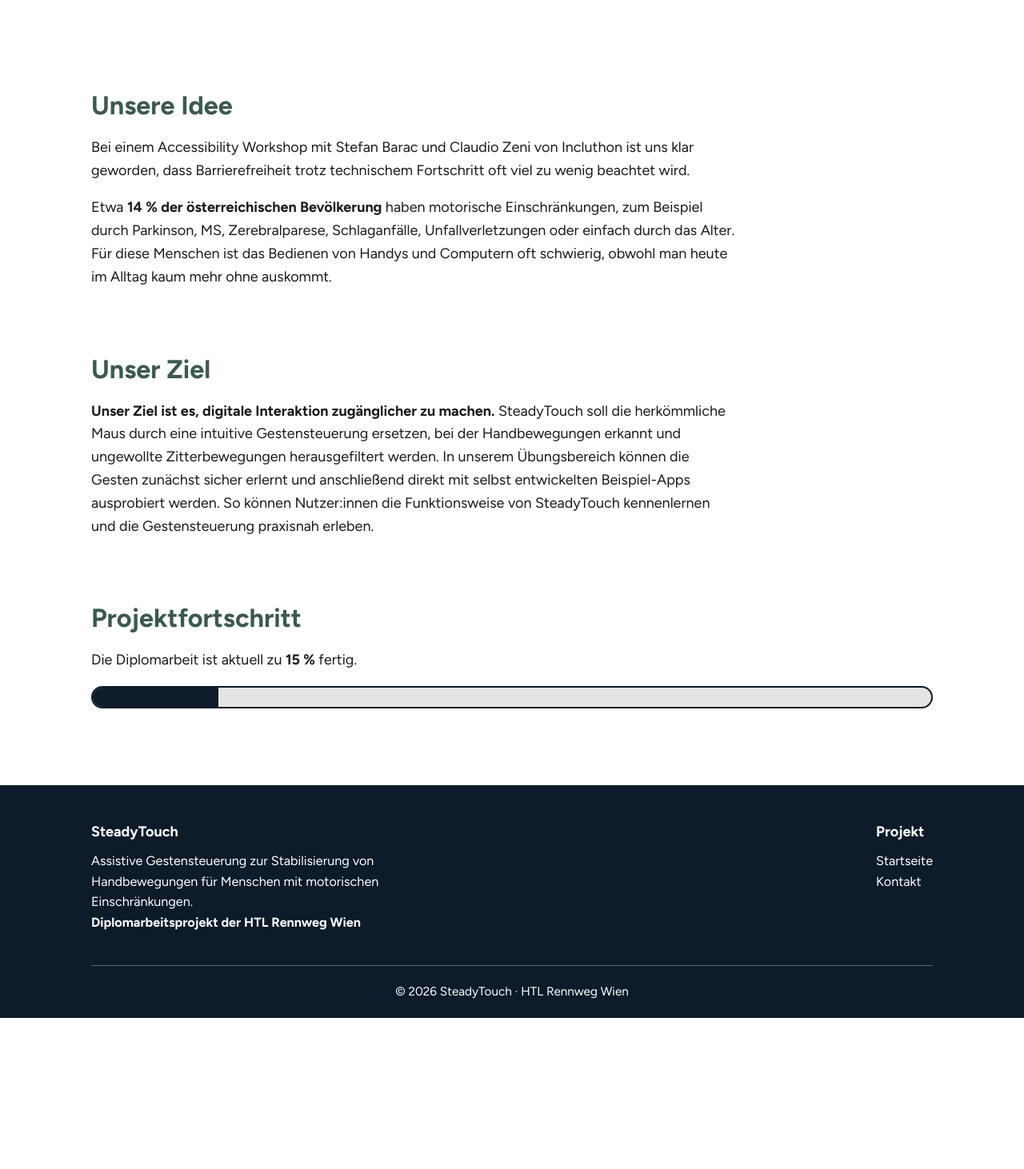
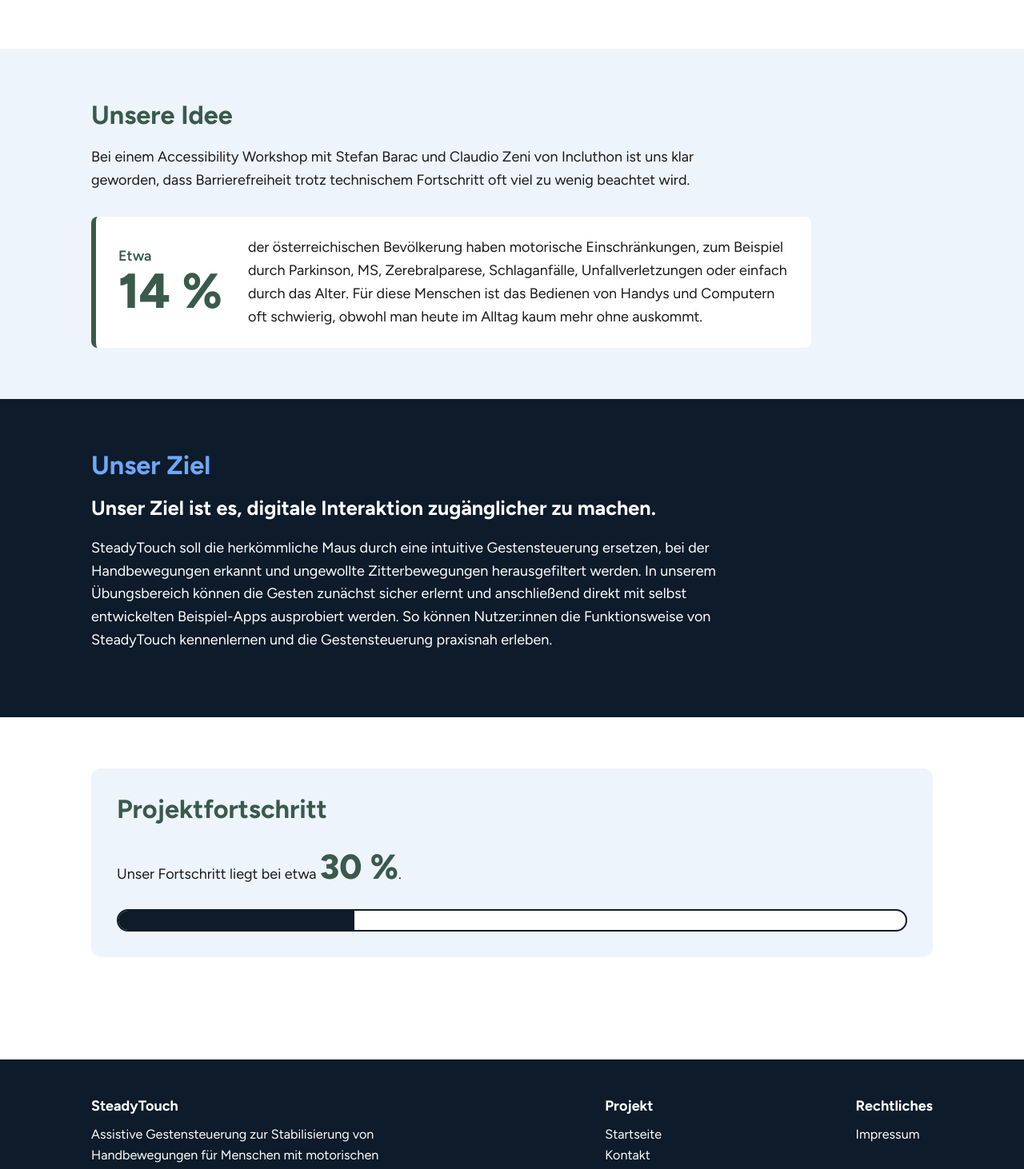
Before and after one commit to htl3r-2142/SteadyTouchWebsite, a Vue app: page / in a window 1280 px wide. Shown: the part 620-2082 px from the top of the page at 80% size. Before the commit the page ends 1893 px from the top, so only its background shows below. Built offline with nearby package versions, Linux system fonts and the light colour scheme.

Commit message:
CSS verbessert

```diff
--- a/index.html
+++ b/index.html
@@ -6,9 +6,6 @@
     <meta name="viewport" content="width=device-width, initial-scale=1.0" />
     <meta name="description" content="SteadyTouch - Gestensteuerung mit Zitterfilter für Menschen mit motorischen Einschränkungen. Diplomarbeit HTL Rennweg." />
     <title>SteadyTouch</title>
-    <link rel="preconnect" href="https://fonts.googleapis.com" />
-    <link rel="preconnect" href="https://fonts.gstatic.com" crossorigin />
-    <link href="https://fonts.googleapis.com/css2?family=Figtree:wght@400;600;700;800&display=swap" rel="stylesheet" />
   </head>
   <body>
     <div id="app"></div>
--- a/package.json
+++ b/package.json
@@ -9,6 +9,7 @@
     "preview": "vite preview"
   },
   "dependencies": {
+    "@fontsource/figtree": "^5.3.0",
     "vue": "^3.5.42",
     "vue-router": "^4.6.4"
   },
--- a/src/components/Footer.vue
+++ b/src/components/Footer.vue
@@ -18,6 +18,13 @@
         <ul>
           <li><RouterLink to="/">Startseite</RouterLink></li>
           <li><RouterLink to="/kontakt">Kontakt</RouterLink></li>
+        </ul>
+      </nav>
+
+      <nav aria-label="Rechtliches">
+        <h2>Rechtliches</h2>
+        <ul>
+          <li><RouterLink to="/impressum">Impressum</RouterLink></li>
         </ul>
       </nav>
     </div>
--- /dev/null
+++ b/src/data/team.js
@@ -0,0 +1,25 @@
+// Teamdaten, werden auf der Kontaktseite und im Impressum verwendet
+import fotoMichaela from '../assets/team/michaela.jpg'
+import fotoFabian from '../assets/team/fabian.jpg'
+import fotoAlessandro from '../assets/team/alessandro.jpg'
+
+export const team = [
+  {
+    name: 'Michaela Giffinger',
+    rollen: ['Projektleiterin', 'Scrum-Master', 'Design / UX'],
+    email: 'michaela.giffinger@htl.rennweg.at',
+    bild: fotoMichaela
+  },
+  {
+    name: 'Fabian Lielacher',
+    rollen: ['Projektleiter Stv.', 'Product-Owner', 'Frontend'],
+    email: 'fabian.lielacher@htl.rennweg.at',
+    bild: fotoFabian
+  },
+  {
+    name: 'Alessandro Tervit',
+    rollen: ['Mitarbeiter', 'Backend'],
+    email: 'alessandro.tervit@htl.rennweg.at',
+    bild: fotoAlessandro
+  }
+]
--- a/src/router/index.js
+++ b/src/router/index.js
@@ -1,10 +1,12 @@
 import { createRouter, createWebHistory } from 'vue-router'
 import Startseite from '../views/Startseite.vue'
 import Kontakt from '../views/Kontakt.vue'
+import Impressum from '../views/Impressum.vue'
 
 const routes = [
   { path: '/', name: 'startseite', component: Startseite, meta: { title: 'Startseite' } },
-  { path: '/kontakt', name: 'kontakt', component: Kontakt, meta: { title: 'Kontakt' } }
+  { path: '/kontakt', name: 'kontakt', component: Kontakt, meta: { title: 'Kontakt' } },
+  { path: '/impressum', name: 'impressum', component: Impressum, meta: { title: 'Impressum' } }
 ]
 
 const router = createRouter({
--- a/src/style.css
+++ b/src/style.css
@@ -5,6 +5,7 @@
   --text: #1a1a1a;
   --text-hell: #4a4a4a;
   --grau: #e4e4e4;
+  --blau-hintergrund: #eef4fc;
   --weiss: #ffffff;
 
   font-family: 'Figtree', Arial, sans-serif;
--- /dev/null
+++ b/src/views/Impressum.vue
@@ -0,0 +1,91 @@
+<script setup>
+import { team } from '../data/team.js'
+</script>
+
+<template>
+  <section class="container impressum" aria-labelledby="impressum-titel">
+    <h1 id="impressum-titel">Impressum</h1>
+    <p>Offenlegung gemäß § 25 Mediengesetz</p>
+
+    <h2>Medieninhaber und Herausgeber</h2>
+    <ul>
+      <li v-for="person in team" :key="person.name">{{ person.name }}</li>
+    </ul>
+    <!-- Wohnort vom Medieninhaber, reicht als Ort (keine genaue Adresse nötig) -->
+    <p>Wohnort: Wien, Österreich</p>
+
+    <h2>Kontakt</h2>
+    <ul>
+      <li v-for="person in team" :key="person.email">
+        <a :href="'mailto:' + person.email">{{ person.email }}</a>
+      </li>
+    </ul>
+
+    <h2>Grundlegende Richtung</h2>
+    <p>
+      Diese Website stellt das Diplomarbeitsprojekt SteadyTouch vor. Sie informiert über die Idee,
+      das Ziel und den Fortschritt des Projekts. Die Website ist nicht kommerziell.
+    </p>
+
+    <h2>Projekt</h2>
+    <p>
+      SteadyTouch ist eine Diplomarbeit an der Höheren Technischen Lehranstalt (HTL) Rennweg in
+      Wien.
+    </p>
+
+    <h2>Urheberrecht</h2>
+    <p>
+      Die Texte und das Logo auf dieser Website wurden von uns erstellt. Eine Verwendung ist nur
+      nach Rücksprache mit uns erlaubt.
+    </p>
+  </section>
+</template>
+
+<style scoped>
+.impressum {
+  padding-top: 64px;
+  padding-bottom: 32px;
+}
+
+h1 {
+  color: var(--gruen);
+  font-size: 2.6rem;
+  font-weight: 800;
+  margin: 0 0 8px;
+}
+
+h2 {
+  color: var(--gruen);
+  font-size: 1.3rem;
+  margin: 40px 0 8px;
+}
+
+p {
+  margin: 0 0 8px;
+  max-width: 70ch;
+}
+
+ul {
+  list-style: none;
+  margin: 0 0 8px;
+  padding: 0;
+}
+
+a {
+  overflow-wrap: anywhere;
+}
+
+a:hover {
+  color: var(--gruen);
+}
+
+@media (max-width: 800px) {
+  .impressum {
+    padding-top: 40px;
+  }
+
+  h1 {
+    font-size: 2.2rem;
+  }
+}
+</style>
--- a/src/views/Startseite.vue
+++ b/src/views/Startseite.vue
@@ -2,12 +2,13 @@
 import trackingHand from '../assets/tracking_hand.png'
 
 // Fortschritt der Diplomarbeit in Prozent - hier einfach anpassen
-const fortschritt = 15
+const fortschritt = 30
 </script>
 
 <template>
   <!-- Hero Bereich -->
-  <section class="hero container" aria-labelledby="titel">
+  <section class="hero" aria-labelledby="titel">
+    <div class="container hero-inhalt">
       <div class="hero-text">
         <h1 id="titel">SteadyTouch</h1>
         <p class="slogan">
@@ -27,42 +28,55 @@
         width="1254"
         height="1254"
       />
+    </div>
   </section>
 
-  <!-- Idee -->
-  <section class="abschnitt container" aria-labelledby="idee">
+  <!-- Idee  -->
+  <section class="abschnitt abschnitt-hell" aria-labelledby="idee">
+    <div class="container">
       <h2 id="idee">Unsere Idee</h2>
       <p>
         Bei einem Accessibility Workshop mit Stefan Barac und Claudio Zeni von Incluthon ist uns
         klar geworden, dass Barrierefreiheit trotz technischem Fortschritt oft viel zu wenig
         beachtet wird.
       </p>
-    <p>
-      Etwa <strong>14&nbsp;% der österreichischen Bevölkerung</strong> haben motorische
-      Einschränkungen, zum Beispiel durch Parkinson, MS, Zerebralparese, Schlaganfälle,
-      Unfallverletzungen oder einfach durch das Alter. Für diese Menschen ist das Bedienen von
-      Handys und Computern oft schwierig, obwohl man heute im Alltag kaum mehr ohne auskommt.
+
+      <!-- große Zahl links, Text rechts. Wird trotzdem als ein Satz vorgelesen -->
+      <p class="statistik">
+        <span class="zahl"><span class="zahl-klein">Etwa</span> 14&nbsp;%</span>
+        <span class="zahl-text">
+          der österreichischen Bevölkerung haben motorische Einschränkungen, zum Beispiel durch
+          Parkinson, MS, Zerebralparese, Schlaganfälle, Unfallverletzungen oder einfach durch das
+          Alter. Für diese Menschen ist das Bedienen von Handys und Computern oft schwierig, obwohl
+          man heute im Alltag kaum mehr ohne auskommt.
+        </span>
       </p>
+    </div>
   </section>
 
-  <!-- Ziel -->
-  <section class="abschnitt container" aria-labelledby="ziel">
+  <!-- Ziel  -->
+  <section class="abschnitt abschnitt-dunkel" aria-labelledby="ziel">
+    <div class="container">
       <h2 id="ziel">Unser Ziel</h2>
+      <p class="ziel-satz">Unser Ziel ist es, digitale Interaktion zugänglicher zu machen.</p>
       <p>
-      <strong>Unser Ziel ist es, digitale Interaktion zugänglicher zu machen.</strong>
         SteadyTouch soll die herkömmliche Maus durch eine intuitive Gestensteuerung ersetzen, bei
         der Handbewegungen erkannt und ungewollte Zitterbewegungen herausgefiltert werden. In
         unserem Übungsbereich können die Gesten zunächst sicher erlernt und anschließend direkt mit
         selbst entwickelten Beispiel-Apps ausprobiert werden. So können Nutzer:innen die
         Funktionsweise von SteadyTouch kennenlernen und die Gestensteuerung praxisnah erleben.
       </p>
+    </div>
   </section>
 
   <!-- Fortschritt -->
-  <section class="abschnitt container" aria-labelledby="fortschritt-titel">
+  <section class="abschnitt" aria-labelledby="fortschritt-titel">
+    <div class="container">
+      <div class="fortschritt-karte">
         <h2 id="fortschritt-titel">Projektfortschritt</h2>
         <p id="fortschritt-text">
-      Die Diplomarbeit ist aktuell zu <strong>{{ fortschritt }}&nbsp;%</strong> fertig.
+          Unser Fortschritt liegt bei etwa
+          <span class="prozent">{{ fortschritt }}&nbsp;%</span>.
         </p>
 
         <div
@@ -76,11 +90,13 @@
         >
           <div class="balken-fuellung" :style="{ width: fortschritt + '%' }"></div>
         </div>
+      </div>
+    </div>
   </section>
 </template>
 
 <style scoped>
-.hero {
+.hero-inhalt {
   display: grid;
   grid-template-columns: 1fr 1fr;
   gap: 48px;
@@ -107,20 +123,34 @@
   color: var(--text-hell);
 }
 
+/* hellblauer Kreis hinter der Hand (Bild ist transparent) */
 .hero-bild {
   width: 100%;
-  max-width: 460px;
+  max-width: 440px;
   height: auto;
   justify-self: center;
+  background-color: var(--blau-hintergrund);
+  border-radius: 50%;
+  padding: 32px;
 }
 
+/* Abschnitte gehen über die ganze Breite, damit man die Farben sieht */
 .abschnitt {
-  padding-top: 32px;
-  padding-bottom: 32px;
+  padding-top: 64px;
+  padding-bottom: 64px;
 }
 
-.abschnitt > p {
+.abschnitt p {
   max-width: 70ch;
+}
+
+.abschnitt-hell {
+  background-color: var(--blau-hintergrund);
+}
+
+.abschnitt-dunkel {
+  background-color: var(--dunkelblau);
+  color: var(--weiss);
 }
 
 h2 {
@@ -129,9 +159,65 @@
   margin: 0 0 16px;
 }
 
+.abschnitt-dunkel h2 {
+  color: var(--hellblau);
+}
+
+/* 14 % Box */
+.statistik {
+  display: flex;
+  align-items: center;
+  gap: 32px;
+  margin: 32px 0 0;
+  padding: 24px 28px;
+  background-color: var(--weiss);
+  border-left: 6px solid var(--gruen);
+  border-radius: 8px;
+}
+
+.abschnitt .statistik {
+  max-width: 900px;
+}
+
+.zahl {
+  display: flex;
+  flex-direction: column;
+  flex-shrink: 0;
+  color: var(--gruen);
+  font-size: 3.4rem;
+  font-weight: 800;
+  line-height: 1;
+}
+
+.zahl-klein {
+  font-size: 1rem;
+  font-weight: 600;
+  margin-bottom: 4px;
+}
+
+.ziel-satz {
+  font-size: 1.4rem;
+  font-weight: 700;
+  line-height: 1.4;
+  margin: 0 0 16px;
+}
+
+/* Fortschritt */
+.fortschritt-karte {
+  background-color: var(--blau-hintergrund);
+  border-radius: 12px;
+  padding: 32px;
+}
+
+.prozent {
+  color: var(--gruen);
+  font-size: 2.4rem;
+  font-weight: 800;
+}
+
 .balken {
   height: 28px;
-  background-color: var(--grau);
+  background-color: var(--weiss);
   border-radius: 14px;
   overflow: hidden;
   border: 2px solid var(--dunkelblau);
@@ -145,7 +231,7 @@
 
 /* Handy / kleine Bildschirme */
 @media (max-width: 800px) {
-  .hero {
+  .hero-inhalt {
     grid-template-columns: 1fr;
     padding-top: 40px;
     padding-bottom: 40px;
@@ -158,5 +244,25 @@
   .slogan {
     font-size: 1.3rem;
   }
+
+  .hero-bild {
+    max-width: 300px;
+  }
+
+  .abschnitt {
+    padding-top: 48px;
+    padding-bottom: 48px;
+  }
+
+  .statistik {
+    flex-direction: column;
+    align-items: flex-start;
+    gap: 12px;
+    padding: 20px;
+  }
+
+  .fortschritt-karte {
+    padding: 24px 20px;
+  }
 }
 </style>
```
Also changed, not shown: src/main.js (+7 -0 lines), src/views/Kontakt.vue (+1 -24 lines), 1 other file (tests, documents, lock files or other folders). Lines whose indentation alone changed are shown as unchanged.
